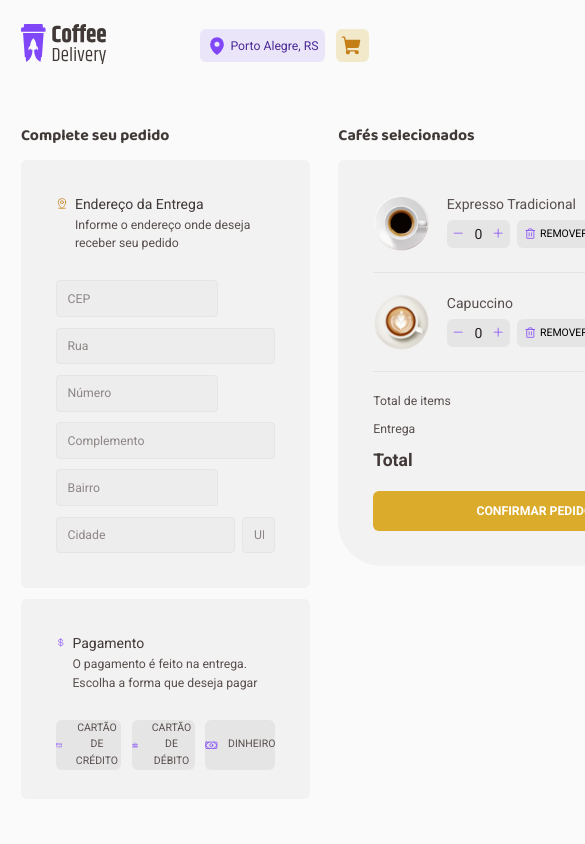
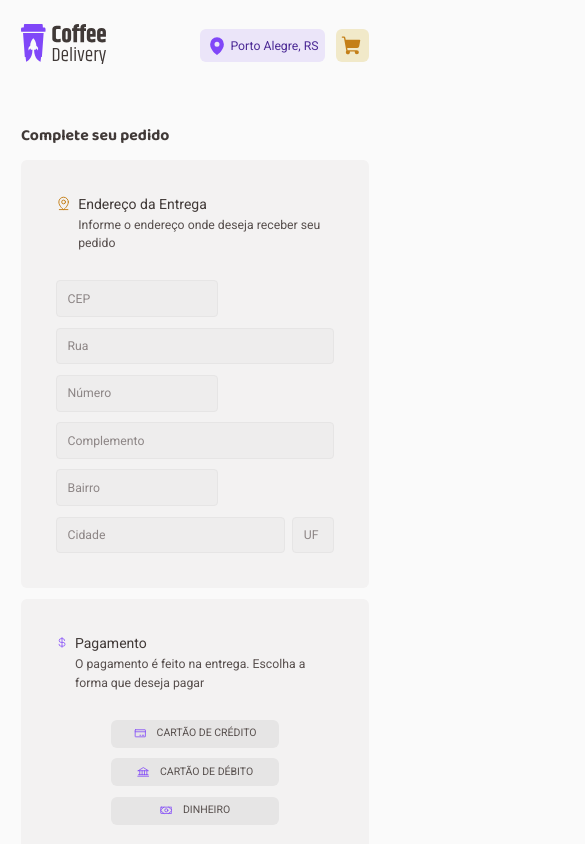
Before and after one commit to LuisRuda/ignite-reactjs-desafio02-coffee-delivery, a React (Vite) app: page /checkout in a window 390 px wide. Shown: the top 844 px of the page, 585 px wide, since content can reach past the window. Built offline with nearby package versions, Linux system fonts and the light colour scheme.

Commit message:
feature: checkout responsive

```diff
--- a/src/pages/Checkout/Form/styles.ts
+++ b/src/pages/Checkout/Form/styles.ts
@@ -5,10 +5,19 @@ export const FormContainer = styled.form`
     flex: 1;
     padding: 2.5rem;
     border-radius: 6px;
+
     background: ${({ theme }) => theme['gray-100']};
 
     &:last-child {
       margin-top: 0.75rem;
+    }
+  }
+
+  @media (max-width: 528px) {
+    > div {
+      &:last-child {
+        height: 18rem;
+      }
     }
   }
 `
@@ -82,6 +91,11 @@ export const PaymentContainer = styled.div`
   display: grid;
   height: 3.1875rem;
   grid-template-columns: 1fr 1fr 1fr;
+
+  @media (max-width: 528px) {
+    justify-content: center;
+    grid-template-columns: 12rem;
+  }
 `
 
 interface IRadioButtonContainer {
@@ -91,6 +105,7 @@ interface IRadioButtonContainer {
 export const RadioButtonContainer = styled.button<IRadioButtonContainer>`
   border: none;
   cursor: pointer;
+  padding: 0.2rem;
   border-radius: 6px;
   background: ${({ theme }) => theme['gray-300']};
   transition: background 0.2s;
@@ -131,4 +146,8 @@ export const RadioButtonContainer = styled.button<IRadioButtonContainer>`
       color: ${({ theme }) => theme['purple-500']};
     }
   }
+
+  @media (max-width: 528px) {
+    height: 2rem;
+  }
 `
--- a/src/pages/Checkout/styles.ts
+++ b/src/pages/Checkout/styles.ts
@@ -4,6 +4,7 @@ export const CheckoutContainer = styled.div`
   gap: 2rem;
   display: grid;
   margin-top: 2.5rem;
+  margin-bottom: 2rem;
   grid-template-columns: 1fr 28rem;
 
   > section {
@@ -14,6 +15,19 @@ export const CheckoutContainer = styled.div`
       font-family: 'Baloo 2';
       margin-bottom: 0.9375rem;
     }
+  }
+
+  @media (max-width: 1100px) {
+    grid-template-columns: 1fr 25rem;
+  }
+
+  @media (max-width: 940px) {
+    justify-content: center;
+    grid-template-columns: 0.8fr;
+  }
+
+  @media (max-width: 630px) {
+    grid-template-columns: 1fr;
   }
 `
 
```
